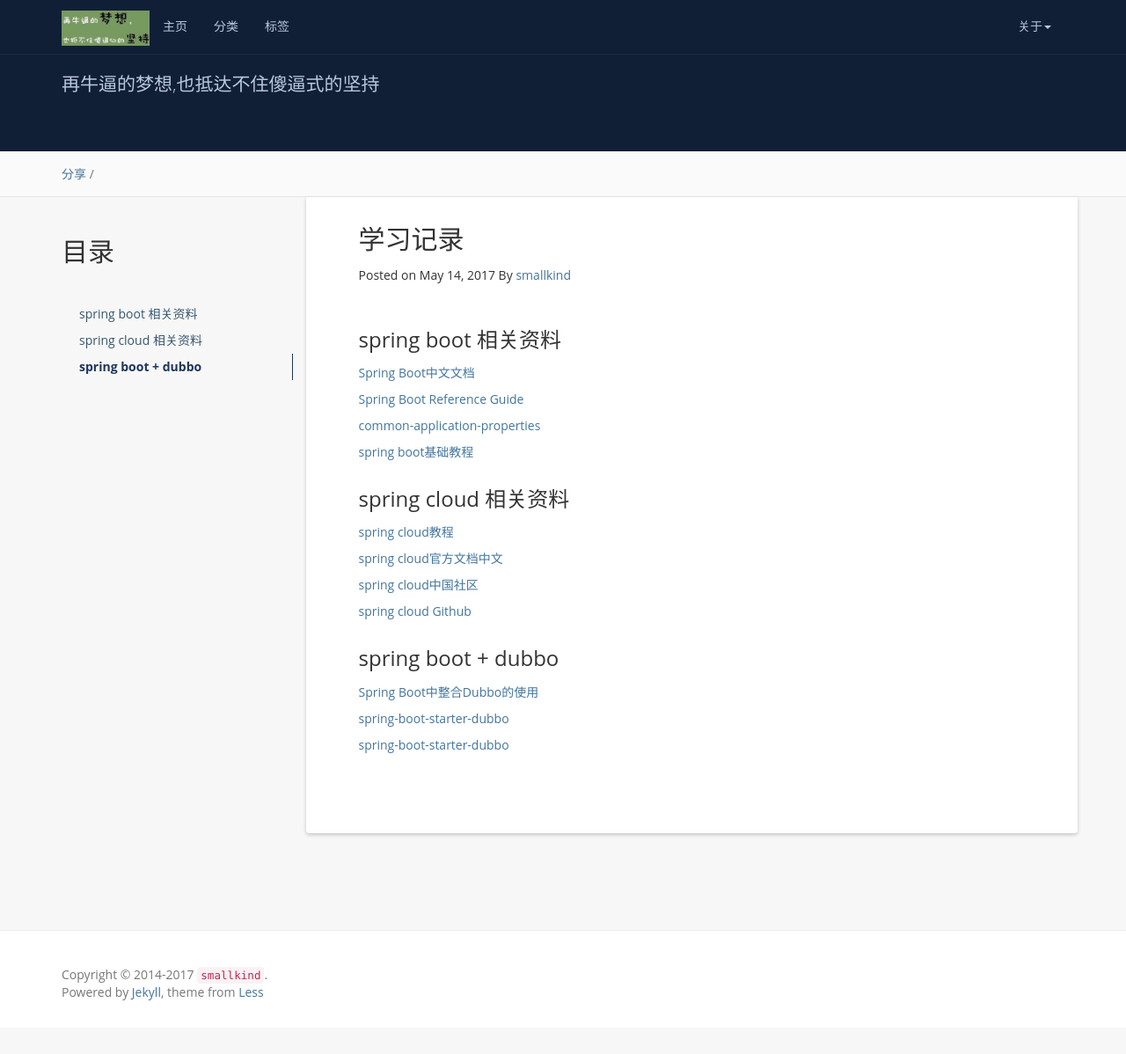
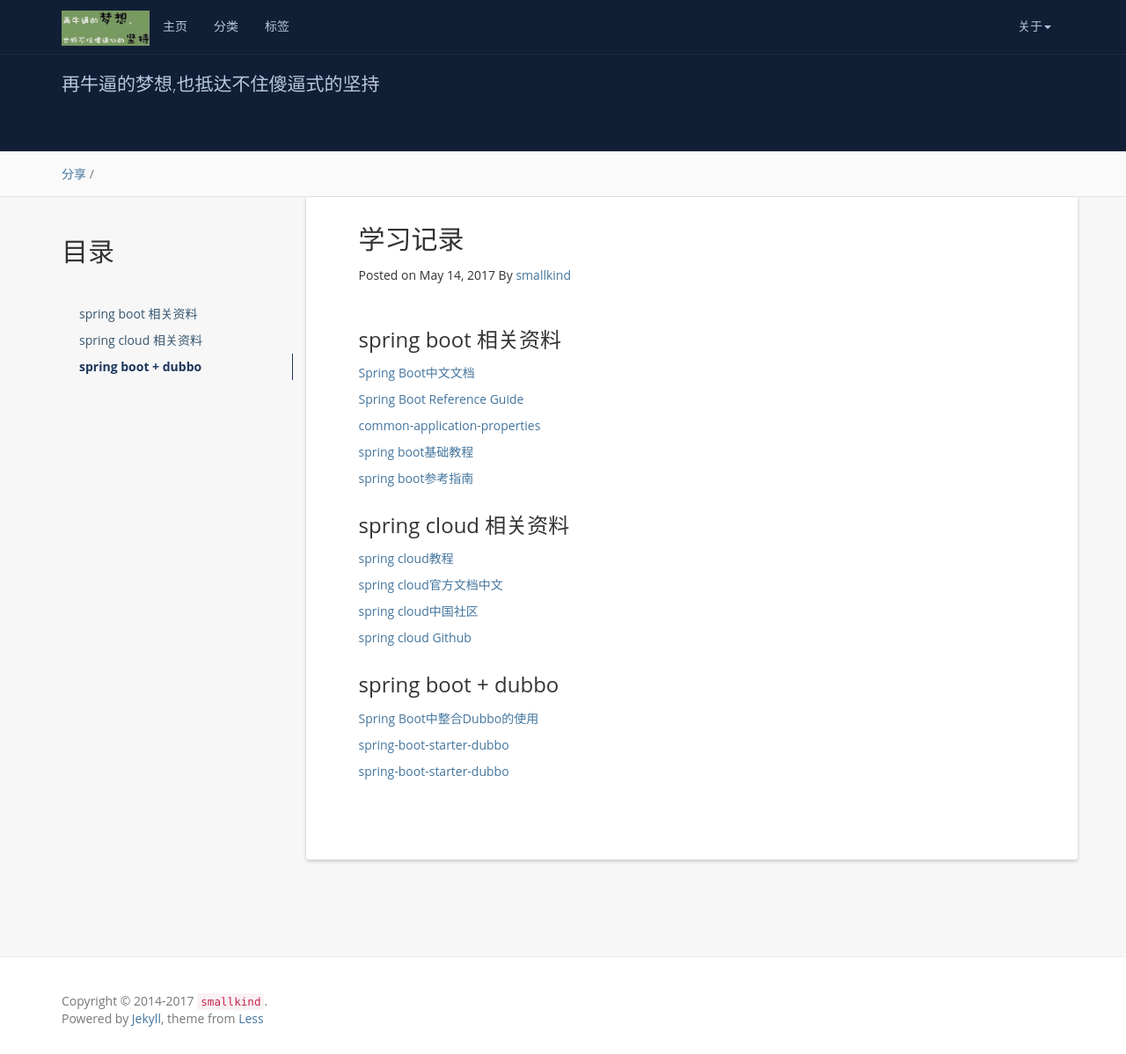
Before and after one commit to smallKind/smallKind.github.io, a Jekyll site: the page built from _posts/share/2017-05-14-share-springcloud-学习资料.md, in a window 1280 px wide and 1198 px high. Shown: the whole window at 88% size. Built offline with Jekyll 4.4.1, drawn with Linux system fonts in a browser that asks for light colours; nearby versions of some CDN libraries; comment, search, counter and statistics services are not loaded.

Commit message:
添加spring boot在线文档

```diff
--- a/_posts/share/2017-05-14-share-springcloud-学习资料.md
+++ b/_posts/share/2017-05-14-share-springcloud-学习资料.md
@@ -19,6 +19,8 @@ tags: 学习资料
 
 [spring boot基础教程](http://blog.didispace.com/Spring-Boot%E5%9F%BA%E7%A1%80%E6%95%99%E7%A8%8B/)
 
+[spring boot参考指南](http://www.kailing.pub/PdfReader/web/viewer.html?file=springboot)
+
 ### spring cloud 相关资料
 
 [spring cloud教程](http://blog.didispace.com/springcloud1/)
```
